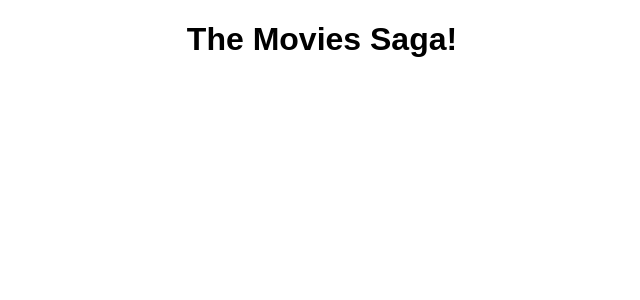
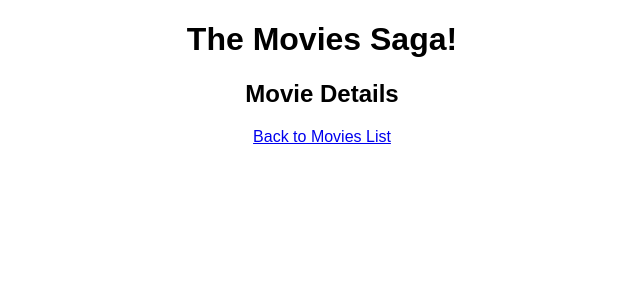
Before and after one commit to LiquifiedSteel/movie-sagas, a React (Vite) app: page /#/details in a window 1280 px wide. Shown: the top 300 px of the page, without its empty margins (318-958 px from the left). Built offline with nearby package versions, Linux system fonts and the light colour scheme.

Commit message:
user can now travel back and forth between the list and details page

```diff
--- a/src/components/MovieList/MovieDetails/MovieDetails.jsx
+++ b/src/components/MovieList/MovieDetails/MovieDetails.jsx
@@ -1,11 +1,20 @@
-
+import { useSelector } from "react-redux";
+import { useEffect } from "react";
+import { Link } from "react-router-dom/cjs/react-router-dom.min";
 
 function MovieDetails() {
+    const movieId = useSelector(store => store.toDetailsReducer);
 
+    useEffect(() => {
+        const something = 0;
+    }, [])
 
     return (
         <>
-
+            <header>
+                <h2>Movie Details</h2>
+                <Link to="/">Back to Movies List</Link>
+            </header>
         </>
     )
 }
--- a/src/redux/store.js
+++ b/src/redux/store.js
@@ -46,11 +46,21 @@ const genres = (state = [], action) => {
   }
 }
 
+const toDetailsReducer = (state = 0, action) => {
+  switch (action.type) {
+    case 'CAPTURE_MOVIE':
+      return action.payload;
+    default:
+      return state;
+  }
+}
+
 // Create one store that all components can use
 const storeInstance = createStore(
   combineReducers({
     movies,
     genres,
+    toDetailsReducer,
   }),
   // Add sagaMiddleware to our store
   applyMiddleware(sagaMiddleware, logger),
```
